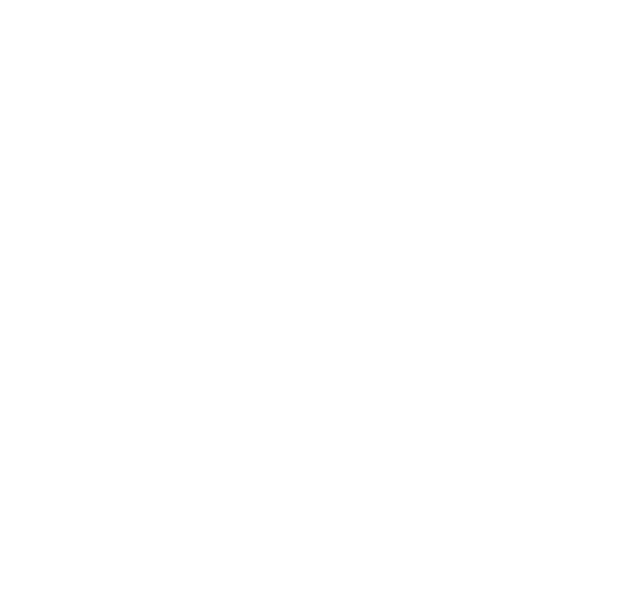
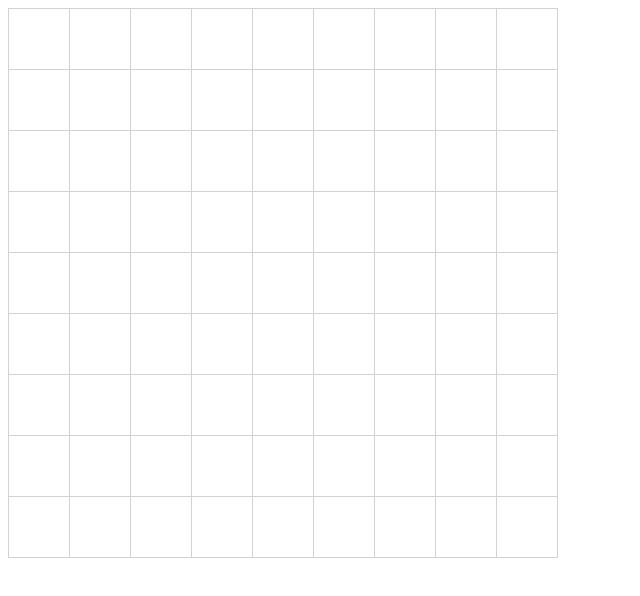
Before and after one commit to Shakil-Shahadat/sudoku, a plain HTML site: page index.html in a window 1280 px wide. Shown: the whole page, without its empty margins (0-640 px from the left). Drawn offline with Linux system fonts and the light colour scheme.

Commit message:
Update index.html

```diff
--- a/index.html
+++ b/index.html
@@ -4,6 +4,20 @@
 	<meta charset="utf-8">
 	<meta name="viewport" content="width=device-width, initial-scale=1">
 	<title>Sudoku Solver</title>
+	<style>
+		table
+		{
+			border-collapse: collapse;
+		}
+		td
+		{
+			border: 1px solid lightgray;
+			padding: 10px;
+			text-align: center;
+			height: 40px;
+			width: 40px;
+		}
+	</style>
 </head>
 <body>
 
```
